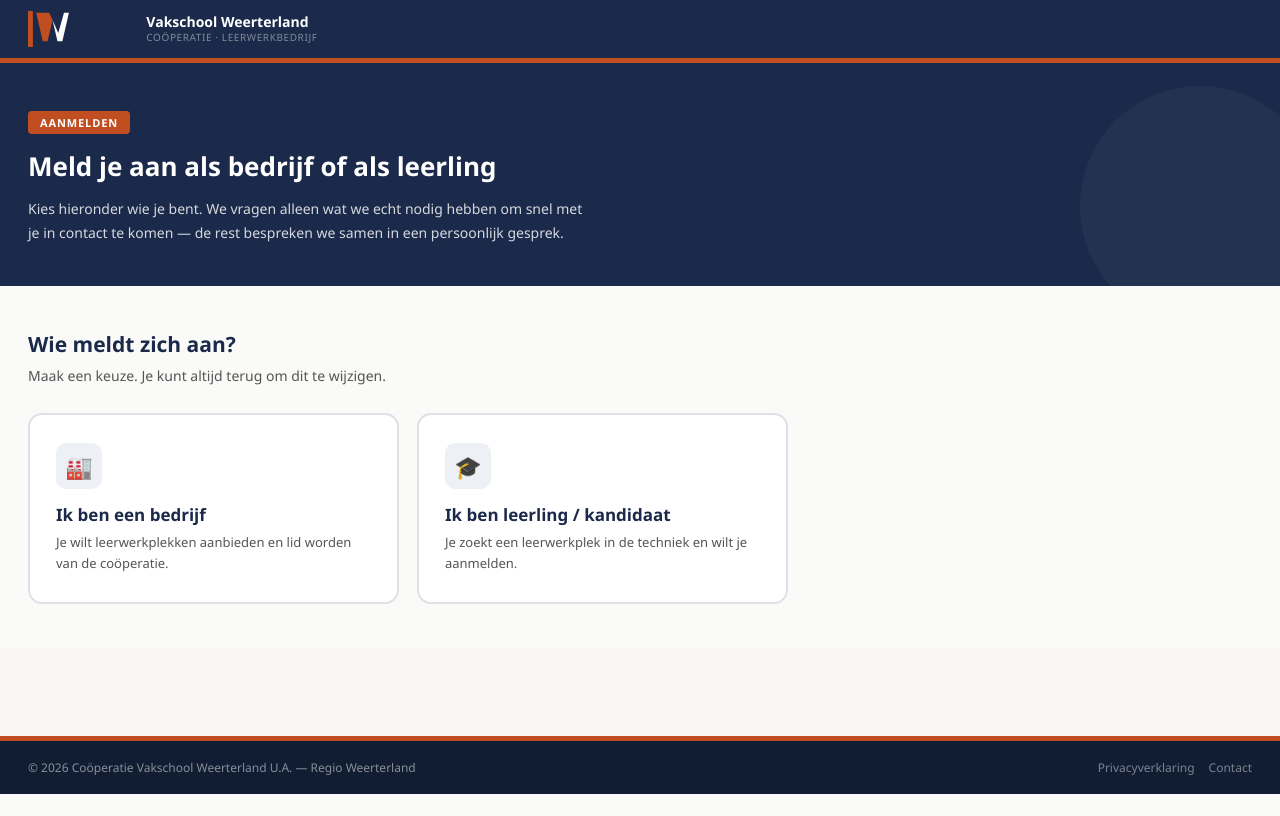
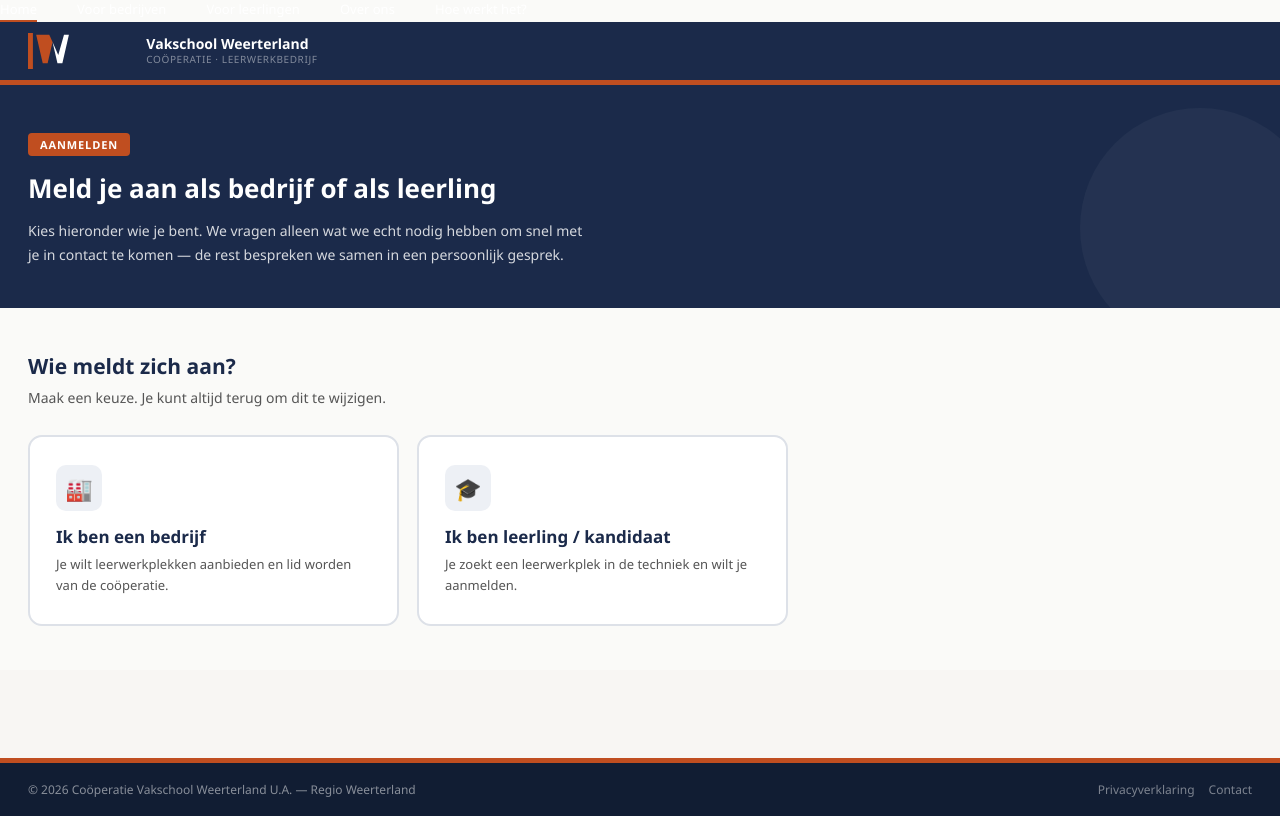
Before and after one commit to 260963h-blip/vakschool-weerterland-website, a plain HTML site: page aanmelden_1.html in a window 1280 px wide. Drawn offline with Linux system fonts and the light colour scheme.

Commit message:
Update aanmelden_1.html

```diff
--- a/aanmelden_1.html
+++ b/aanmelden_1.html
@@ -99,7 +99,13 @@ footer a { color:rgba(255,255,255,0.45); text-decoration:none; margin-left:14px;
 </xml><![endif]-->
 </head>
 <body>
-
+  <div class="nav-links">
+      <a href="index.html" class="actief">Home</a>
+      <a href="bedrijven_v2.html">Voor bedrijven</a>
+      <a href="leerlingen_v5.html">Voor leerlingen</a>
+      <a href="over_ons_v3_1.html">Over ons</a>
+      <a href="hoe_werkt_het_v4_1.html">Hoe werkt het?</a>
+  </div>
 <nav>
   <div class="logo">
     <svg height="36" viewBox="0 0 130 44" xmlns="http://www.w3.org/2000/svg" style="display:block;">
```
